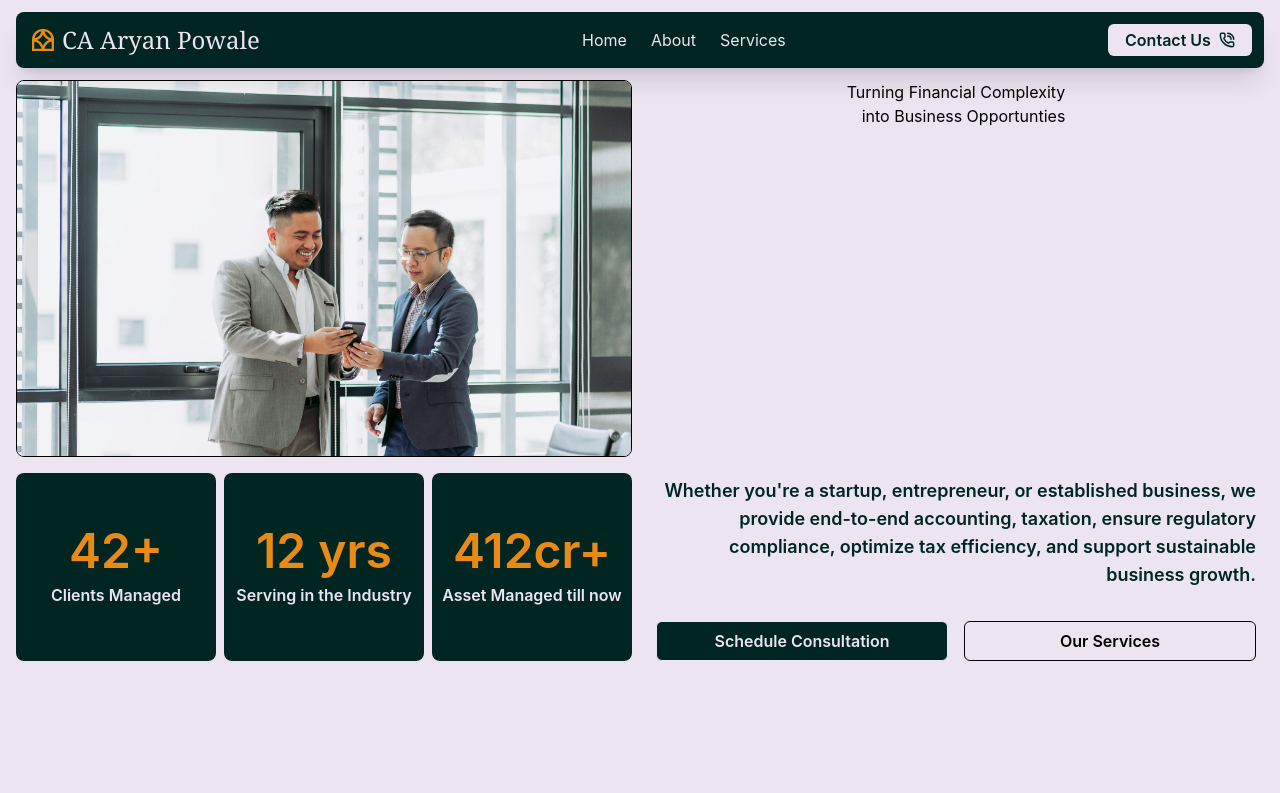
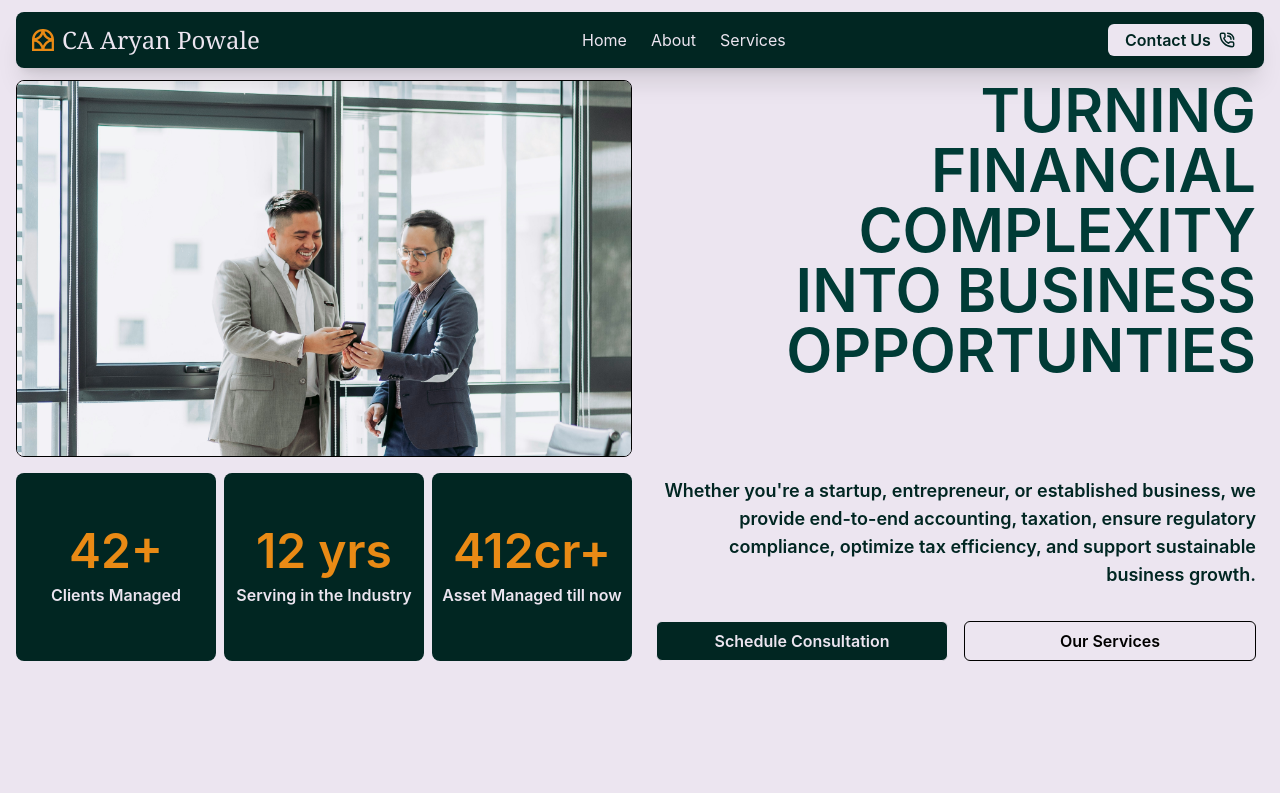
Before and after one commit to sakhambal/apwle2a, a React (Vite) app: page /#/ in a window 1280 px wide. Shown: the top 793 px of the page. Built offline with nearby package versions, Linux system fonts and the light colour scheme.

Commit message:
Rename .h1-test to .h1-text and update styles

```diff
--- a/src/index.css
+++ b/src/index.css
@@ -16,11 +16,8 @@ body {
 }
 
 @layer components {
-  .h1-test {
-    @apply font-semibold text-center text-tertiary leading-loose;
-    font-size: clamp(2.5rem, 4vw, 5rem);
-    line-height: 0.95;
-    letter-spacing: -0.04em;
+   .h1-text {
+    @apply text-4xl font-semibold uppercase max-md:text-left text-secondary sm:text-4xl md:text-4xl lg:text-5xl xl:text-6xl;
   }
 
   .h2-text {
```
